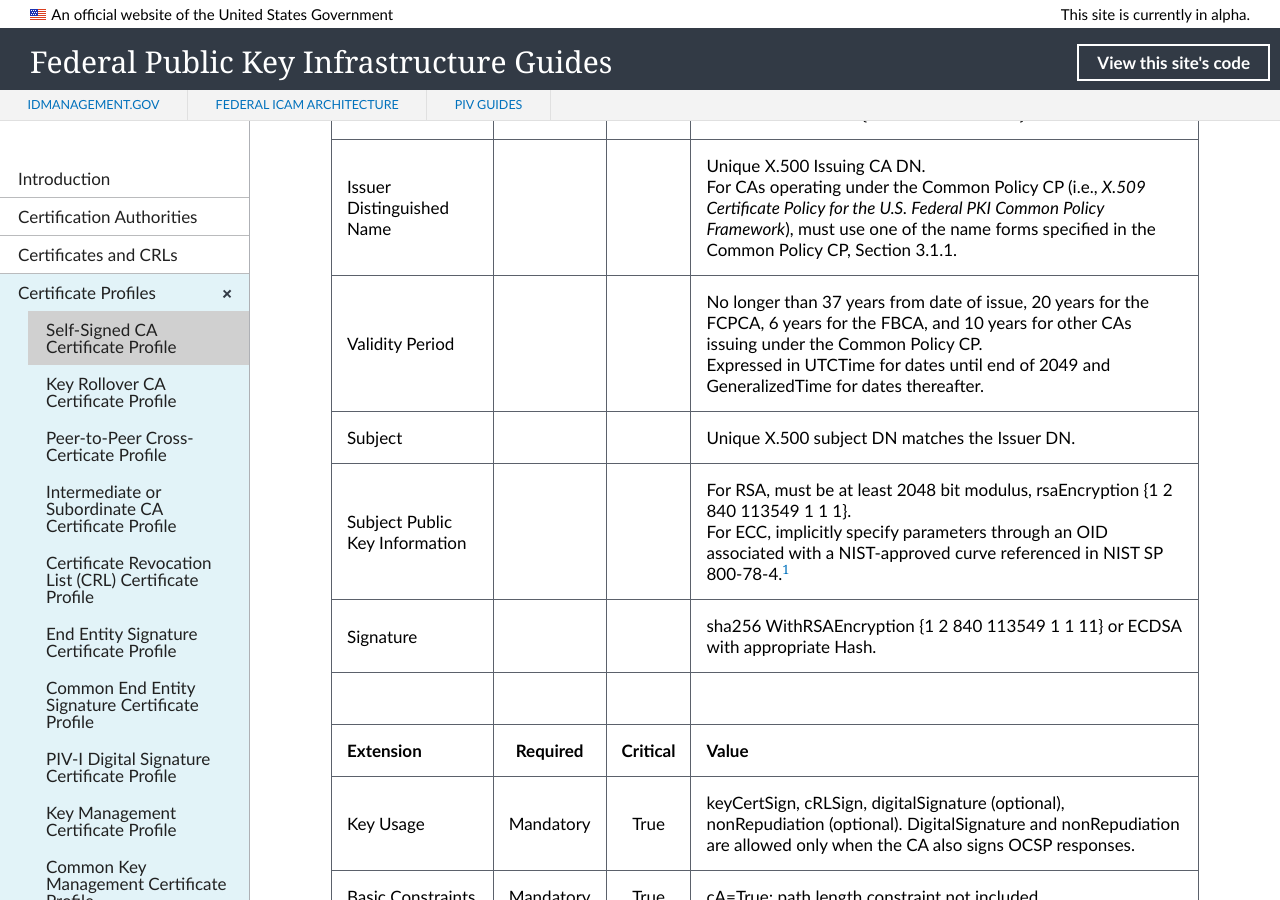
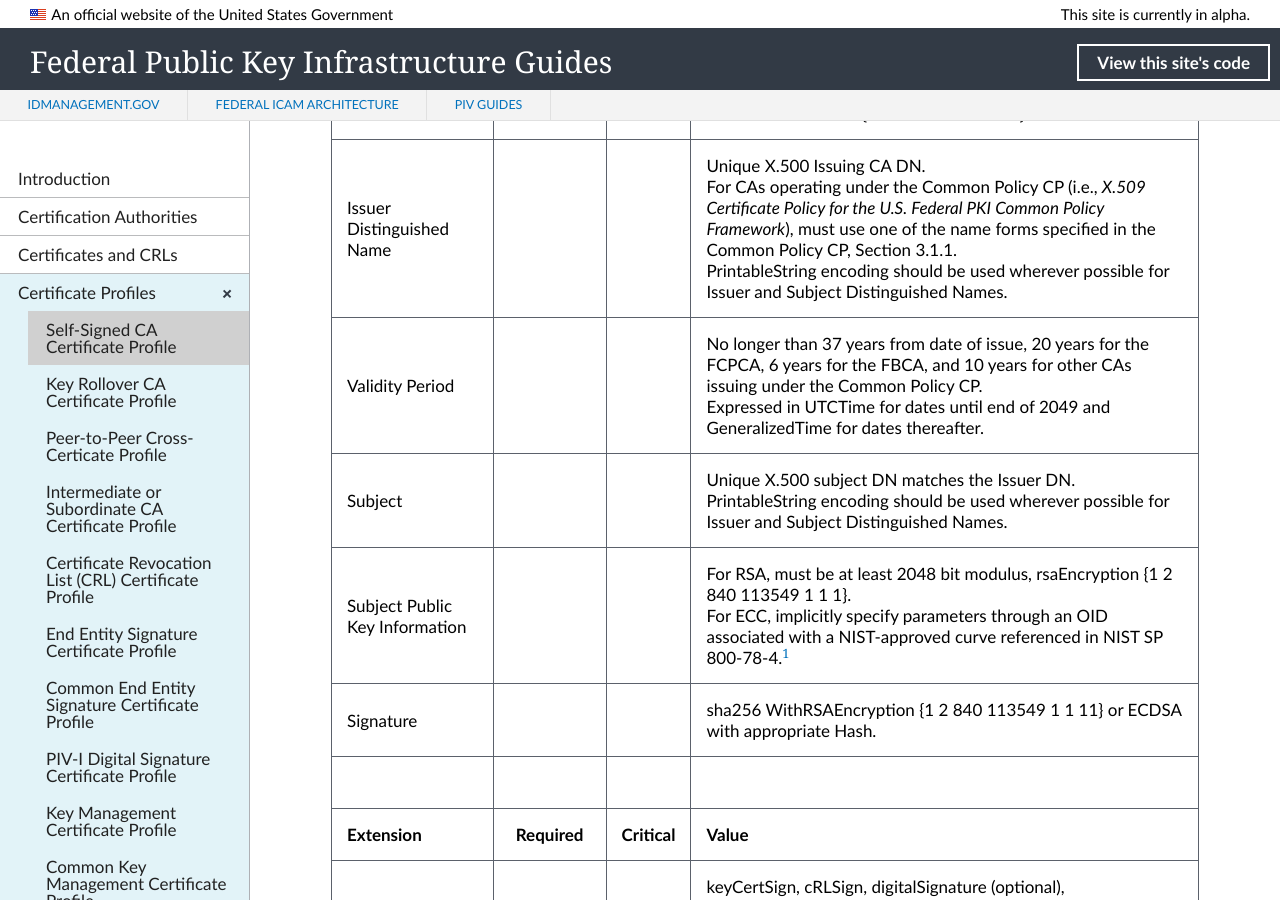
Before and after one commit to GSA/fpki-guides, a Jekyll site: the page built from _profiles/01_self_signed_ca.md, in a window 1280 px wide and 900 px high, scrolled down 494 px. Built offline with Jekyll 4.4.1, drawn with Linux system fonts in a browser that asks for light colours; nearby versions of some CDN libraries; library files that are not in the unit come from our copies.

Commit message:
Update 01_self_signed_ca.md
Added PrintableString encoding recommendation for Issuer and Subject DNs (WB input)

```diff
--- a/_profiles/01_self_signed_ca.md
+++ b/_profiles/01_self_signed_ca.md
@@ -11,9 +11,9 @@
 | Version   |       |       | V3 (2)                                 |
 | Serial Number   |       |       | Must be a unique positive number. |
 | Issuer Signature Algorithm   |       |       |  One of the following: <br>sha256 WithRSAEncryption {1 2 840 113549 1 1 11} <br>ecdsa-with-SHA256 {1.2.840.10045.4.3.2} <br>ecdsa-with-SHA384 {1.2.840.10045.4.3.3} <br>ecdsa-with-SHA512 {1.2.840.10045.4.3.4} |
-| Issuer Distinguished Name   |       |       |  Unique X.500 Issuing CA DN. <BR>For CAs operating under the Common Policy CP (i.e., _X.509 Certificate Policy for the U.S. Federal PKI Common Policy Framework_), must use one of the name forms specified in the Common Policy CP, Section 3.1.1. |
+| Issuer Distinguished Name   |       |       |  Unique X.500 Issuing CA DN. <BR>For CAs operating under the Common Policy CP (i.e., _X.509 Certificate Policy for the U.S. Federal PKI Common Policy Framework_), must use one of the name forms specified in the Common Policy CP, Section 3.1.1.<br>PrintableString encoding should be used wherever possible for Issuer and Subject Distinguished Names. |
 | Validity Period   |       |       |  No longer than 37 years from date of issue, 20 years for the FCPCA, 6 years for the FBCA, and 10 years for other CAs issuing under the Common Policy CP. <BR>Expressed in UTCTime for dates until end of 2049 and GeneralizedTime for dates thereafter.  |
-| Subject   |       |       |   Unique X.500 subject DN matches the Issuer DN.   |
+| Subject   |       |       |   Unique X.500 subject DN matches the Issuer DN.<br>PrintableString encoding should be used wherever possible for Issuer and Subject Distinguished Names.   |
 | Subject Public Key Information   |       |       |   For RSA, must be at least 2048 bit modulus, rsaEncryption {1 2 840 113549 1 1 1}.<BR>For ECC, implicitly specify parameters through an OID associated with a NIST-approved curve referenced in NIST SP 800-78-4.<sup>[1](#1)</sup>   |
 | Signature   |       |       |   sha256 WithRSAEncryption {1 2 840 113549 1 1 11} or ECDSA with appropriate Hash.   |
 |               |                 |              |                                       |
```
